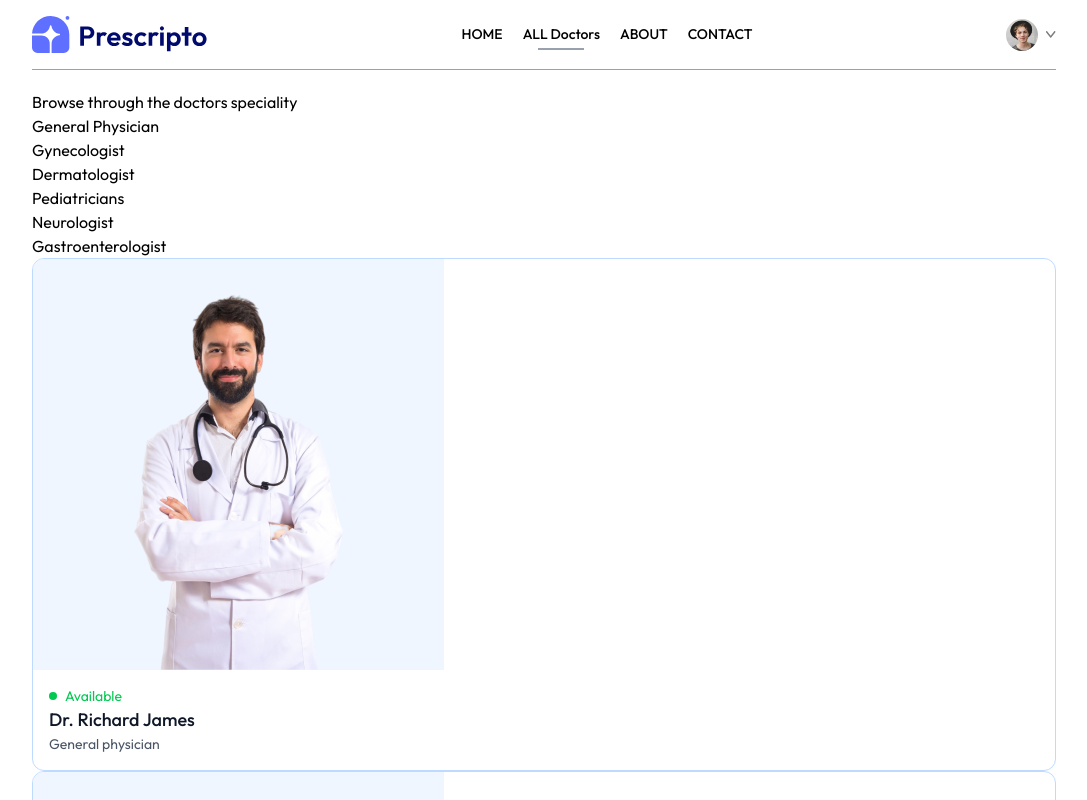
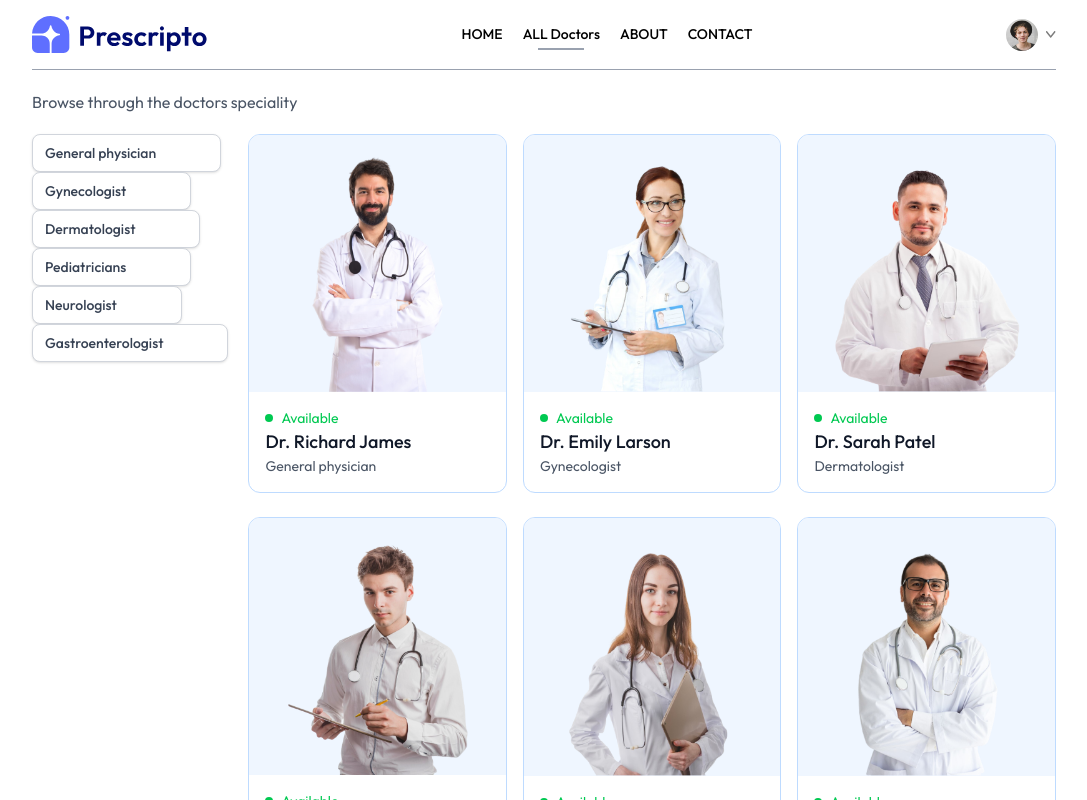
Before and after one commit to Anurag-Kuche/Prescript, a React (Vite) app: page /doctors in a window 1280 px wide. Shown: the top 800 px of the page, without its empty margins (96-1183 px from the left). Built offline with nearby package versions, Linux system fonts and the light colour scheme.

Commit message:
doctors speciality filter added

```diff
--- a/src/pages/Doctors.jsx
+++ b/src/pages/Doctors.jsx
@@ -22,18 +22,18 @@
 
   return (
     <div>
-      <p>Browse through the doctors speciality</p>
-      <div>
-        <div>
-          <p>General Physician</p>
-          <p>Gynecologist</p>
-          <p>Dermatologist</p>
-          <p>Pediatricians</p>
-          <p>Neurologist</p>
-          <p>Gastroenterologist</p>
+      <p className="text-gray-600">Browse through the doctors speciality</p>
+      <div className="flex flex-col sm:flex-row items-start gap-5 mt-5">
+        <div className=" flexflex-col gap-4 text-sm text-gray-600">
+          <p onClick={()=> speciality==="General physician" ? navigate('/doctors') : navigate('/doctors/General physician')} className="w-[94vw] sm:w-fit pl-3 py-2 pr-16 border border-gray-300 bg-white text-gray-700 rounded-lg shadow-sm text-center font-medium cursor-pointer transition-all hover:bg-gray-500 hover:text-white hover:border-gray-600">General physician</p>
+          <p onClick={()=> speciality==="Gynecologist" ? navigate('/doctors') : navigate('/doctors/Gynecologist')} className="w-[94vw] sm:w-fit pl-3 py-2 pr-16 border border-gray-300 bg-white text-gray-700 rounded-lg shadow-sm text-center font-medium cursor-pointer transition-all hover:bg-gray-500 hover:text-white hover:border-gray-600">Gynecologist</p>
+          <p onClick={()=> speciality==="Dermatologist" ? navigate('/doctors') : navigate('/doctors/Dermatologist')} className="w-[94vw] sm:w-fit pl-3 py-2 pr-16 border border-gray-300 bg-white text-gray-700 rounded-lg shadow-sm text-center font-medium cursor-pointer transition-all hover:bg-gray-500 hover:text-white hover:border-gray-600">Dermatologist</p>
+          <p onClick={()=> speciality==="Pediatricians" ? navigate('/doctors') : navigate('/doctors/Pediatricians')} className="w-[94vw] sm:w-fit pl-3 py-2 pr-16 border border-gray-300 bg-white text-gray-700 rounded-lg shadow-sm text-center font-medium cursor-pointer transition-all hover:bg-gray-500 hover:text-white hover:border-gray-600">Pediatricians</p>
+          <p onClick={()=> speciality==="Neurologist" ? navigate('/doctors') : navigate('/doctors/Neurologist')} className="w-[94vw] sm:w-fit pl-3 py-2 pr-16 border border-gray-300 bg-white text-gray-700 rounded-lg shadow-sm text-center font-medium cursor-pointer transition-all hover:bg-gray-500 hover:text-white hover:border-gray-600">Neurologist</p>
+          <p onClick={()=> speciality==="Gastroenterologist" ? navigate('/doctors') : navigate('/doctors/Gastroenterologist')} className="w-[94vw] sm:w-fit pl-3 py-2 pr-16 border border-gray-300 bg-white text-gray-700 rounded-lg shadow-sm text-center font-medium cursor-pointer transition-all hover:bg-gray-500 hover:text-white hover:border-gray-600">Gastroenterologist</p>
         </div>
 
-        <div>
+        <div className="w-full grid grid-cols-[repeat(auto-fit,minmax(200px,1fr))]  gap-4 gap-y-6">
           {filterDoc.map((item, index) => (
             <div
               onClick={() => navigate(`/appointment/${item._id}`)}
```
